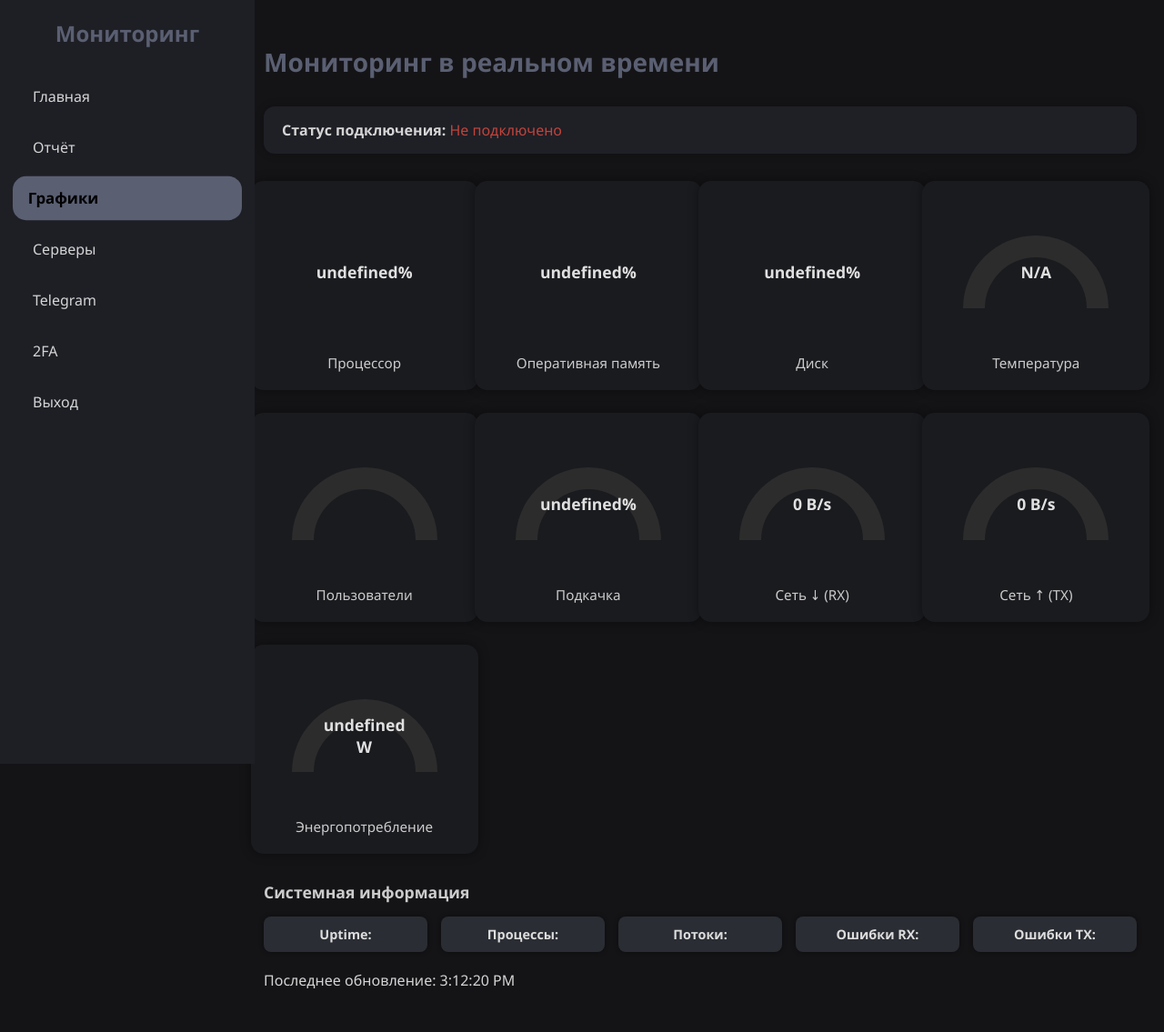
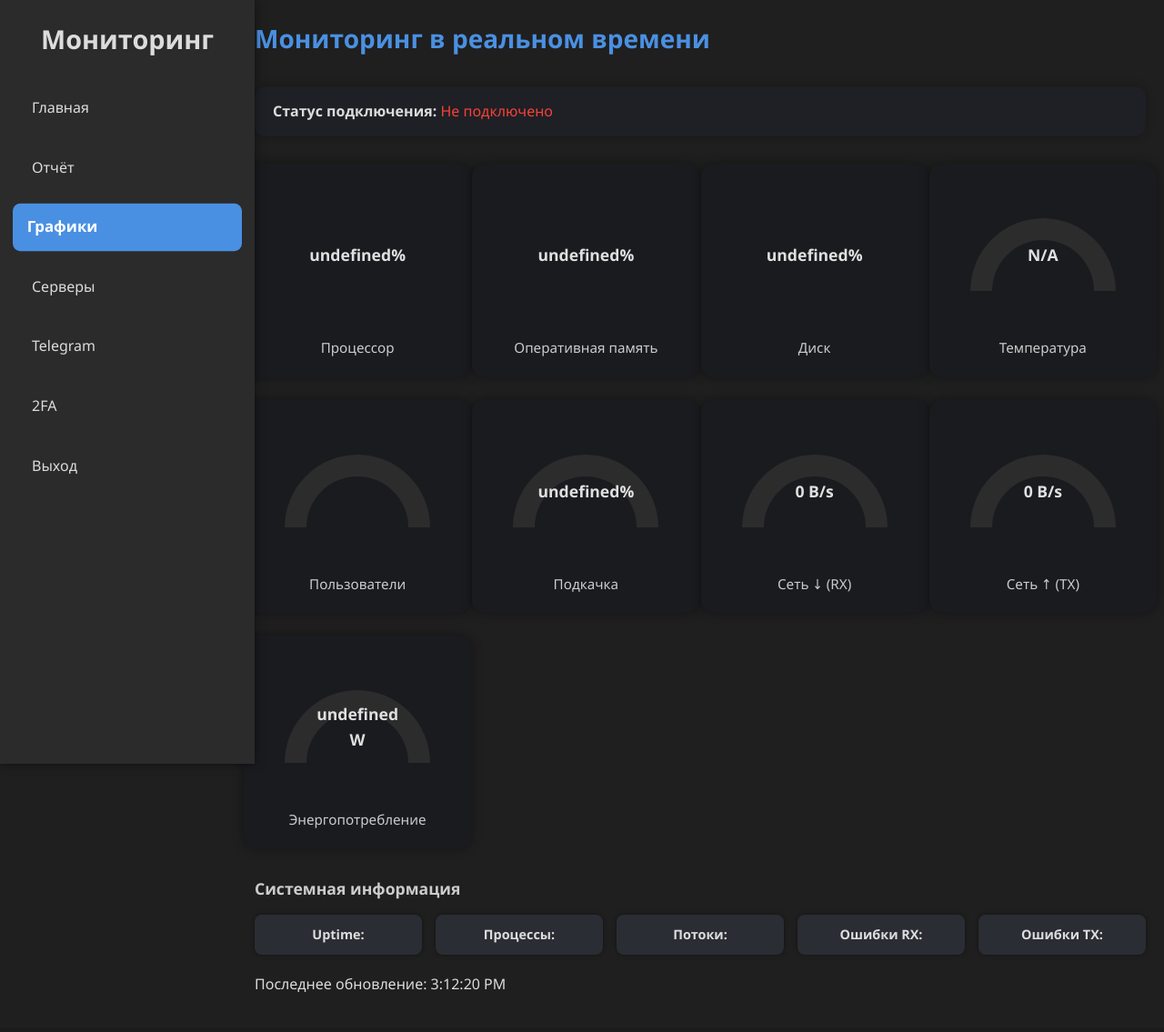
Before and after one commit to MaxFalse0/Monitoring_server, a Flask app: page /dashboard_custom in a window 1280 px wide. Shown: the whole page at 91% size. After the commit the page ends 1091 px from the top, so only its background shows below. Run offline with Flask 3, Linux system fonts and the light colour scheme; the visitor is signed in with stand-in values (Sample User, id 1); data that the repository does not hold is empty; some libraries are stand-ins or nearby versions.

Commit message:
RABOTAET_VSEEEEE

```diff
--- a/server_monitoring/templates/base.html
+++ b/server_monitoring/templates/base.html
@@ -1,13 +1,96 @@
 <!DOCTYPE html>
 <html lang="ru">
 <head>
-    <meta charset="UTF-8" />
+  <meta charset="UTF-8">
   <title>{% block title %}Мониторинг{% endblock %}</title>
   <link rel="stylesheet" href="{{ url_for('static', filename='styles.css') }}">
+  <style>
+    /* CSS-переменные для темной темы */
+    :root {
+      --primary: #4a90e2;
+      --secondary: #d0021b;
+      --background: #1f1f1f;
+      --card-bg: #2b2b2b;
+      --text: #dcdcdc;
+      --hint: #777;
+      --success: #4caf50;
+      --danger: #f44336;
+      --border: #333;
+      --shadow: 0 0 10px rgba(0, 0, 0, 0.5);
+    }
+
+    /* Общее оформление */
+    body {
+      background-color: var(--background);
+      color: var(--text);
+      font-family: 'Segoe UI', Tahoma, Geneva, Verdana, sans-serif;
+      margin: 0;
+      padding: 0;
+      line-height: 1.6;
+    }
+    a {
+      text-decoration: none;
+      color: var(--primary);
+    }
+    h1, h2, h3, h4, h5, h6 {
+      margin: 0 0 15px 0;
+      color: var(--text);
+    }
+
+    /* Sidebar */
+    .sidebar {
+      background: var(--card-bg);
+      padding: 20px;
+      width: 240px;
+      height: 100vh;
+      position: fixed;
+      top: 0;
+      left: 0;
+      overflow-y: auto;
+      box-shadow: var(--shadow);
+    }
+    .sidebar h2 {
+      text-align: center;
+      font-size: 1.8rem;
+      margin-bottom: 20px;
+      color: var(--text);
+    }
+    .sidebar a {
+      display: block;
+      padding: 12px 15px;
+      border-radius: 8px;
+      margin: 8px 0;
+      color: var(--text);
+      transition: background 0.3s, color 0.3s;
+    }
+    .sidebar a:hover,
+    .sidebar a.active {
+      background: var(--primary);
+      color: #fff;
+    }
+
+    /* Основной контент */
+    .main {
+      margin-left: 260px;
+      padding: 20px;
+    }
+
+    /* Отзывчивая верстка для мобильных устройств */
+    @media (max-width: 768px) {
+      .sidebar {
+        width: 100%;
+        height: auto;
+        position: relative;
+        box-shadow: none;
+      }
+      .main {
+        margin-left: 0;
+      }
+    }
+  </style>
   {% block head %}{% endblock %}
 </head>
 <body>
-
   <div class="sidebar">
     <h2>Мониторинг</h2>
     <a href="{{ url_for('dashboard') }}" class="{% if request.endpoint == 'dashboard' %}active{% endif %}">Главная</a>
@@ -16,14 +99,11 @@
     <a href="{{ url_for('servers_list') }}" class="{% if request.endpoint == 'servers_list' %}active{% endif %}">Серверы</a>
     <a href="{{ url_for('tg_connect') }}" class="{% if request.endpoint == 'tg_connect' %}active{% endif %}">Telegram</a>
     <a href="{{ url_for('twofa_setup') }}" class="{% if request.endpoint == 'twofa_setup' %}active{% endif %}">2FA</a>
-    <a href="{{ url_for('logout') }}" id="logout-link">Выход</a>
+    <a href="{{ url_for('logout') }}">Выход</a>
   </div>
-
   <div class="main">
     {% block content %}{% endblock %}
   </div>
-
   {% block scripts %}{% endblock %}
-<script src="{{ url_for('static', filename='security.js') }}"></script>
 </body>
 </html>
--- a/server_monitoring/templates/dashboard_custom.html
+++ b/server_monitoring/templates/dashboard_custom.html
@@ -4,7 +4,7 @@
 <h1 class="page-title">Мониторинг в реальном времени</h1>
 
 <!-- Статус подключения и кнопка "Отключиться" -->
-<div class="status-bar island" style="margin-bottom: 20px; display: flex; justify-content: space-between; align-items: center;">
+<div class="status-bar island" style="margin-bottom: 25px; display: flex; justify-content: space-between; align-items: center;">
     <div>
         <strong>Статус подключения:</strong>
         <span id="conn-status" style="color: var(--success);">Загрузка...</span>
@@ -14,7 +14,7 @@
     </form>
 </div>
 
-<!-- Сетка для 9 метрик -->
+<!-- Сетка для gauge-диаграмм -->
 <div class="grid-gauges">
     {% set gauges_map = {
         'cpu': 'Процессор',
@@ -29,9 +29,7 @@
     } %}
     {% for metric, label in gauges_map.items() %}
     <div class="gauge-box">
-        <div class="gauge-container clickable"
-             onclick="toggleDetails('{{ metric }}')"
-             title="Нажмите, чтобы увидеть Среднее/Мин/Макс">
+        <div class="gauge-container clickable" onclick="toggleDetails('{{ metric }}')" title="Нажмите для подробностей (среднее/мин/макс)">
             <canvas id="{{ metric }}Gauge"></canvas>
             <div class="chart-value" id="{{ metric }}Value">--</div>
         </div>
@@ -70,9 +68,8 @@
 
 <p style="margin-top:20px;">Последнее обновление: <span id="last-update">--:--</span></p>
 
-<!-- Стили -->
+<!-- Стили для обновленного интерфейса -->
 <style>
-    /* Сетка графиков: 3-4 графика в ряд */
     .grid-gauges {
         display: grid;
         grid-template-columns: repeat(auto-fit, minmax(210px, 1fr));
@@ -128,9 +125,8 @@
     }
     .gauge-container.clickable:hover {
         transform: scale(1.03);
-        box-shadow: 0 0 8px rgba(255, 255, 255, 0.2);
+        box-shadow: 0 0 8px rgba(255,255,255,0.2);
     }
-    /* Секция системной информации */
     .sys-info {
         margin-top: 30px;
     }
@@ -155,12 +151,12 @@
     }
 </style>
 
-<!-- Подключаем Chart.js и Socket.IO -->
+<!-- Подключение Chart.js и Socket.IO -->
 <script src="https://cdn.jsdelivr.net/npm/chart.js"></script>
 <script src="https://cdn.socket.io/4.3.2/socket.io.min.js"></script>
 
 <script>
-/* Сопоставляем метрику с ID canvas */
+/* Связь метрики с ID canvas */
 const gauges = {
     cpu: 'cpuGauge',
     ram: 'ramGauge',
@@ -173,7 +169,7 @@
     power: 'powerGauge'
 };
 
-/* История для вычисления средних, минимум и максимум */
+/* История для вычисления статистики */
 const historyData = {
     cpu: [],
     ram: [],
@@ -186,10 +182,10 @@
     power: []
 };
 
-/* Объекты Chart.js для каждого gauge */
+/* Объекты Chart.js */
 const charts = {};
 
-/* Функция создания gauge-диаграммы */
+/* Функция для создания gauge-диаграммы */
 function createGauge(ctx) {
     return new Chart(ctx, {
         type: 'doughnut',
@@ -213,7 +209,7 @@
     });
 }
 
-/* Инициализируем все gauge */
+/* Инициализация всех gauge */
 for (const key in gauges) {
     const ctx = document.getElementById(gauges[key]).getContext('2d');
     charts[key] = createGauge(ctx);
@@ -228,7 +224,7 @@
     return b.toFixed(0) + " B/s";
 }
 
-/* Динамическая шкала для сетевых метрик (rx и tx) */
+/* Динамическая шкала для сетевых метрик (rx, tx) */
 function scaleNetDynamic(value, arr) {
     const b = parseFloat(value);
     arr.push(isNaN(b) ? 0 : b);
@@ -238,7 +234,7 @@
     return [percent, 100 - percent];
 }
 
-/* Обновляем историю для метрики */
+/* Функция обновления истории для метрики */
 function updateHistory(metric, value) {
     const arr = historyData[metric];
     arr.push(value);
@@ -254,7 +250,7 @@
     };
 }
 
-/* Заполняем блок с дополнительными данными */
+/* Заполнение блока с дополнительными данными */
 function fillDetails(metric, stats, unit='%') {
     const block = document.getElementById("details-" + metric);
     if (!block) return;
@@ -268,31 +264,27 @@
     `;
 }
 
-/* Основное обновление gauge и текстовых значений */
+/* Основная функция обновления gauge и текстовых элементов */
 function updateGauges(data) {
     if (!data) return;
 
-    // Обновляем gauge: CPU, RAM, Disk, Temp, Users, Swap
+    // Обновляем gauge для основных метрик (0–100)
     charts.cpu.data.datasets[0].data = [data.cpu, 100 - data.cpu];
     charts.ram.data.datasets[0].data = [data.ram, 100 - data.ram];
     charts.disk.data.datasets[0].data = [data.disk, 100 - data.disk];
 
     let t = data.temp ?? 0;
-    if (t < 0) t = 0;
-    if (t > 100) t = 100;
+    if (t < 0) t = 0; if (t > 100) t = 100;
     charts.temp.data.datasets[0].data = [t, 100 - t];
 
     let u = data.users ?? 0;
-    if (u < 0) u = 0;
-    if (u > 100) u = 100;
+    if (u < 0) u = 0; if (u > 100) u = 100;
     charts.users.data.datasets[0].data = [u, 100 - u];
 
     let s = data.swap ?? 0;
-    if (s < 0) s = 0;
-    if (s > 100) s = 100;
+    if (s < 0) s = 0; if (s > 100) s = 100;
     charts.swap.data.datasets[0].data = [s, 100 - s];
 
-    // Обновляем сеть (rx, tx) с динамической шкалой
     const rxVal = data.rx ?? 0;
     const txVal = data.tx ?? 0;
     const rxScaled = scaleNetDynamic(rxVal, historyData.rx);
@@ -300,18 +292,16 @@
     charts.rx.data.datasets[0].data = rxScaled;
     charts.tx.data.datasets[0].data = txScaled;
 
-    // Энергопотребление: нормируем диапазон (например, 0..1000 W -> делим на 10)
     let p = data.power ?? 0;
-    if (p < 0) p = 0;
-    if (p > 1000) p = 1000;
+    if (p < 0) p = 0; if (p > 1000) p = 1000;
     charts.power.data.datasets[0].data = [p / 10, 100 - (p / 10)];
 
-    // Перерисовываем графики
+    // Обновляем графики
     for (let key in charts) {
         charts[key].update();
     }
 
-    // Фиксируем текущие значения
+    // Обновляем текущие значения
     document.getElementById("cpuValue").textContent = data.cpu + "%";
     document.getElementById("ramValue").textContent = data.ram + "%";
     document.getElementById("diskValue").textContent = data.disk + "%";
@@ -322,7 +312,7 @@
     document.getElementById("txValue").textContent = formatNetSpeed(txVal);
     document.getElementById("powerValue").textContent = data.power + " W";
 
-    // Обновляем историю и детали для каждой метрики
+    // Обновляем историю для дополнительных данных
     const cpuStats = updateHistory('cpu', data.cpu);
     const ramStats = updateHistory('ram', data.ram);
     const diskStats = updateHistory('disk', data.disk);
@@ -343,7 +333,6 @@
     fillDetails('tx', txStats, ' B/s');
     fillDetails('power', powerStats, ' W');
 
-    // Обновляем время последнего обновления
     document.getElementById("last-update").textContent = new Date().toLocaleTimeString();
 
     // Обновляем системную информацию
@@ -369,7 +358,7 @@
     }
 }
 
-/* Периодический опрос /data */
+/* Опрос /data каждые 3 секунды */
 function fetchStatus() {
     fetch("/data")
         .then(res => res.json())
--- a/server_monitoring/templates/index.html
+++ b/server_monitoring/templates/index.html
@@ -71,7 +71,7 @@
                     <option value="{{ s.id }}">{{ s.name }} ({{ s.ip }}:{{ s.port }})</option>
                 {% endfor %}
             </select>
-            <button type="submit" style="margin-left: 10px;">🚀 Подключиться</button>
+            <button type="submit" style="margin-left: 10px;">Подключиться</button>
         </div>
         <p style="color: var(--hint); font-size: 0.9em; margin-top: 10px;">
             Сервер будет подключён по сохранённым данным SSH.
--- a/server_monitoring/templates/login.html
+++ b/server_monitoring/templates/login.html
@@ -34,7 +34,7 @@
                 <input type="password" name="password" id="password" placeholder="Пароль" required>
                 <span class="toggle-icon" onclick="togglePassword()" title="Показать/скрыть пароль">👁</span>
             </div>
-            <button type="submit">🔐 Войти</button>
+            <button type="submit">Войти</button>
         </form>
         <a href="{{ url_for('register') }}">Нет аккаунта? Зарегистрируйтесь</a>
     </div>
--- a/server_monitoring/templates/register.html
+++ b/server_monitoring/templates/register.html
@@ -54,7 +54,7 @@
                     <div class="hint" id="p-special">Спецсимвол (!@#$...)</div>
                 </div>
             </div>
-            <button type="submit">📝 Зарегистрироваться</button>
+            <button type="submit">Зарегистрироваться</button>
         </form>
         <a href="{{ url_for('login') }}">Уже есть аккаунт? Войти</a>
     </div>
```
Also changed, not shown: server_monitoring/templates/report.html (+28 -13 lines), server_monitoring/templates/twofa_verify.html (+35 -21 lines), server_monitoring/web.py (+62 -24 lines). Lines whose indentation alone changed are shown as unchanged.
